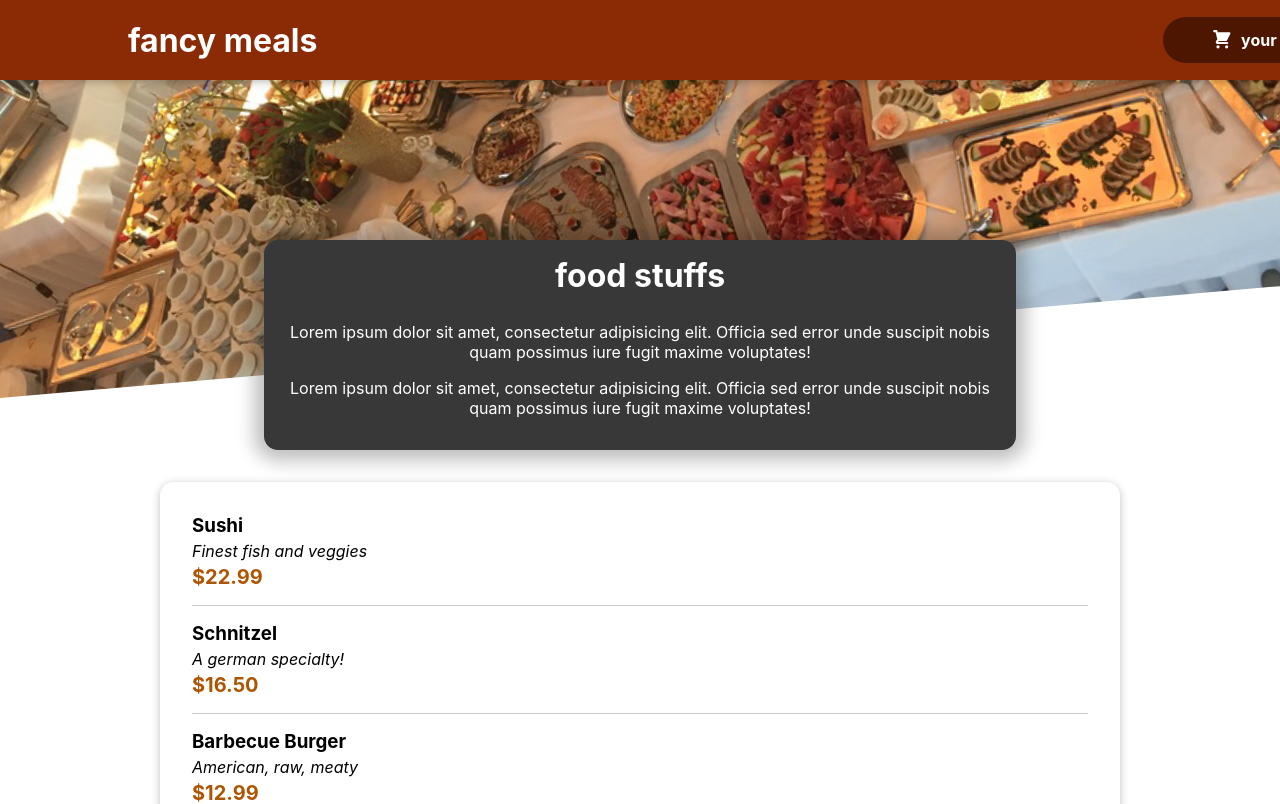
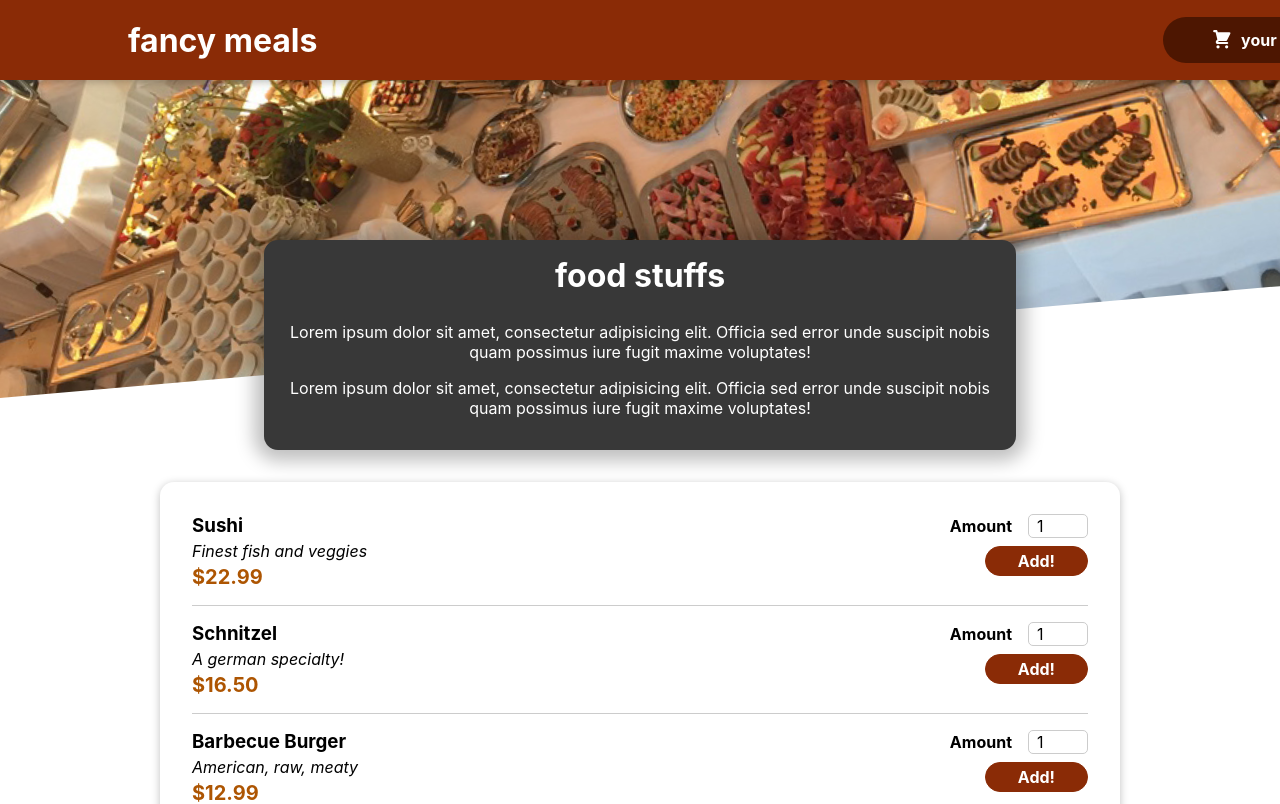
Before and after one commit to ronnie-rios/practice-fe, a React (Create React App) app: page / in a window 1280 px wide. Shown: the top 804 px of the page. Built offline with nearby package versions, Linux system fonts and the light colour scheme.

Commit message:
input component and props passed down

```diff
--- a/src/components/Meals/MealForm.jsx
+++ b/src/components/Meals/MealForm.jsx
@@ -0,0 +1,19 @@
+import React from 'react'
+import { Input } from '../UI/Input';
+import classes from './MealForm.module.css';
+
+export const MealForm = (props) => {
+  return (
+    <form className={classes.form}>
+        <Input label='Amount' input={{
+            id: 'amount',
+            type: 'number',
+            min: '1',
+            max: '5',
+            step: '1',
+            defaultValue: '1'
+        }}/>
+        <button>Add!</button>
+    </form>
+  )
+}
--- /dev/null
+++ b/src/components/Meals/MealForm.module.css
@@ -0,0 +1,20 @@
+.form {
+    text-align: right;
+  }
+
+  .form button {
+    font: inherit;
+    cursor: pointer;
+    background-color: #8a2b06;
+    border: 1px solid #8a2b06;
+    color: white;
+    padding: 0.25rem 2rem;
+    border-radius: 20px;
+    font-weight: bold;
+  }
+
+  .form button:hover,
+  .form button:active {
+    background-color: #641e03;
+    border-color: #641e03;
+  }
--- a/src/components/Meals/MealItem.jsx
+++ b/src/components/Meals/MealItem.jsx
@@ -1,4 +1,5 @@
 import React from 'react';
+import { MealForm } from './MealForm';
 import classes from './MealItem.module.css'
 
 export const MealItem = (props) => {
@@ -12,7 +13,7 @@
             <div className={classes.price}>{price}</div>
         </div>
         <div>
-
+          <MealForm />
         </div>
     </li>
   )
--- /dev/null
+++ b/src/components/UI/Input.jsx
@@ -0,0 +1,11 @@
+import React from 'react'
+import classes from './Input.module.css';
+
+export const Input = (props) => {
+  return (
+    <div className={classes.input}>
+        <label htmlFor={props.input.id} className>{props.label}</label>
+        <input {...props.input} />
+    </div>
+  )
+}
--- /dev/null
+++ b/src/components/UI/Input.module.css
@@ -0,0 +1,18 @@
+.input {
+    display: flex;
+    align-items: center;
+    margin-bottom: 0.5rem;
+  }
+
+  .input label {
+    font-weight: bold;
+    margin-right: 1rem;
+  }
+
+  .input input {
+    width: 3rem;
+    border-radius: 5px;
+    border: 1px solid #ccc;
+    font: inherit;
+    padding-left: 0.5rem;
+  }
```
